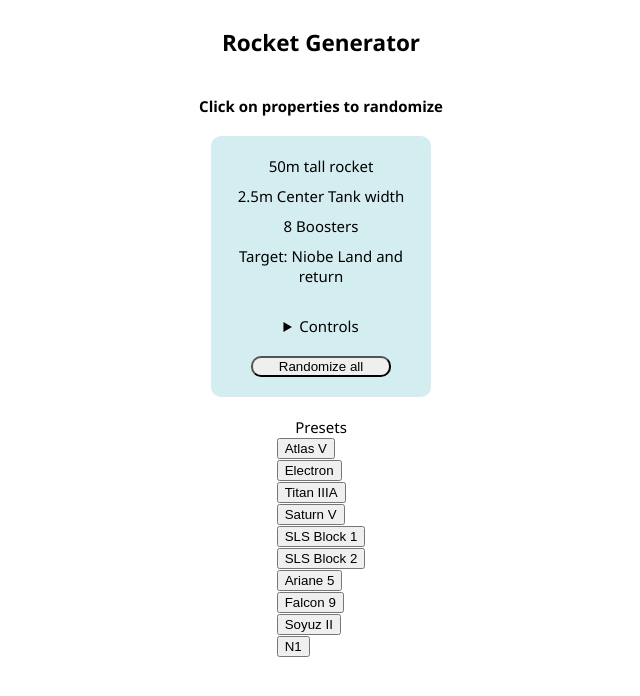
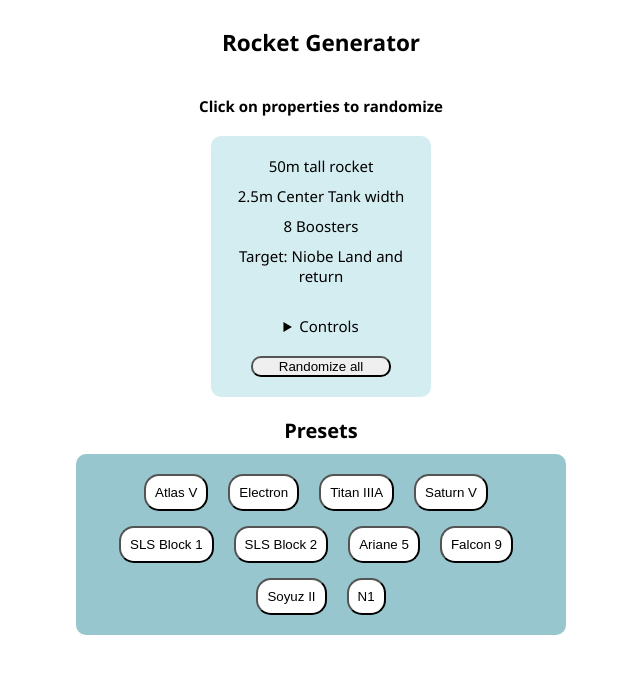
Before and after one commit to ali-create/sr2rocketideas, a plain HTML site: page index.html in a window 1280 px wide. Shown: the whole page, without its empty margins (319-959 px from the left). Drawn offline with Linux system fonts and the light colour scheme.

Commit message:
Update styles.css

```diff
--- a/styles.css
+++ b/styles.css
@@ -56,3 +56,31 @@ summary:hover {
 .unselectable {
   user-select: none;
 }
+
+.presets {
+  justify-content: center;
+  width: 450px;
+  display: flex;
+  flex-wrap: wrap;
+  gap: 10px;
+  row-gap: 15px;
+  background-color: rgb(152, 198, 206);
+  padding: 20px;
+  border-radius: 10px;
+}
+
+.preset {
+  background-color: rgb(255, 255, 255);
+  padding: 9px;
+  border-radius: 15px;
+  cursor: pointer;
+  transition: background-color 0.3s;
+}
+.preset:hover {
+  background-color: rgb(207, 228, 227);
+}
+.presettitle {
+  font-size: 20px;
+  margin-bottom: 10px;
+  font-weight: bold;
+}
```
